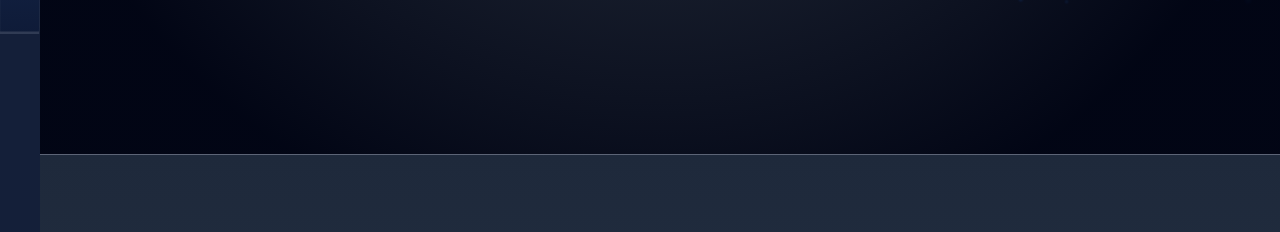
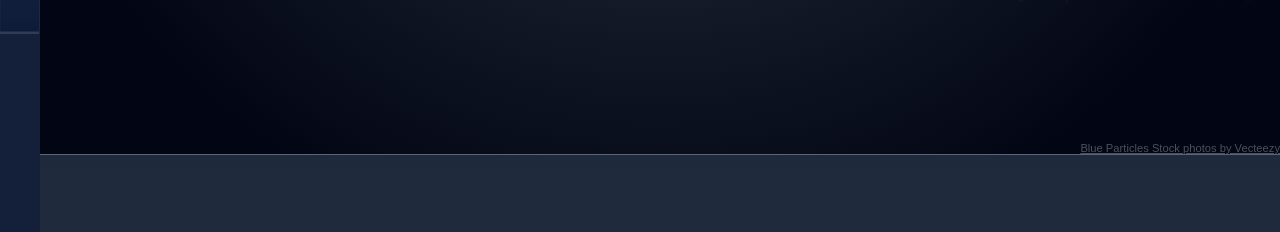
Before and after one commit to llfbh33/portfolio-update, a Next.js app: page / in a window 1280 px wide. Shown: the part 766-998 px from the top of the page. Built offline with nearby package versions, Linux system fonts and the light colour scheme.

Commit message:
added accredidation for using an artists stock photos

```diff
--- a/src/app/components/Hero.js
+++ b/src/app/components/Hero.js
@@ -15,6 +15,7 @@ export default function Hero({ appSections, scrollToSection }) {
     ];
 
     return (
+        <>
         <section
             id="hero"
             style={{
@@ -132,5 +133,6 @@ export default function Hero({ appSections, scrollToSection }) {
 
             </div>
         </section>
+        </>
     );
 }
--- a/src/app/components/Section.js
+++ b/src/app/components/Section.js
@@ -12,6 +12,9 @@ export default function Section({ title, children, index }) {
     >
       {isHero || isContact ? <div className="hero-bg" /> : null}
 
+      {/* Tribute to author of stock images */}
+
+
       <div className="section-content">
         {!isHero && (
           <h2 style={{ marginBottom: "20px", fontSize: "2rem" }}>
@@ -21,6 +24,20 @@ export default function Section({ title, children, index }) {
 
         <div>{children}</div>
       </div>
+            {isHero && <div className="attributions">
+        <a
+          style={{
+            color: "rgba(255, 255, 255, 0.3)",
+            fontSize: "0.7rem",
+
+          }}
+          href="https://www.vecteezy.com/free-photos/blue-particles"
+          target="_blank"
+          rel="noopener, noreferrer"
+          >
+            Blue Particles Stock photos by Vecteezy
+          </a>
+      </div>}
     </section>
   );
 }
--- a/src/app/globals.css
+++ b/src/app/globals.css
@@ -206,6 +206,7 @@ body {
   .section-content {
     width: 100%;
   }
+
   .odd-styling,
   .even-styling,
   .hero-styling {
@@ -334,10 +335,10 @@ body {
   width: 100%;
   max-width: 420px;
   aspect-ratio: 3 / 4;
-  background: rgba(255,255,255,0.06);
-  border: 1px solid rgba(255,255,255,0.12);
+  background: rgba(255, 255, 255, 0.06);
+  border: 1px solid rgba(255, 255, 255, 0.12);
   border-radius: 20px;
-  box-shadow: 0 8px 24px rgba(0,0,0,0.15);
+  box-shadow: 0 8px 24px rgba(0, 0, 0, 0.15);
   backdrop-filter: blur(4px);
   overflow: hidden;
 }
@@ -361,7 +362,7 @@ body {
 .about-image-overlay {
   position: absolute;
   inset: 0;
-  background: linear-gradient(to bottom right, rgba(0,0,0,0.15), rgba(0,0,0,0.4));
+  background: linear-gradient(to bottom right, rgba(0, 0, 0, 0.15), rgba(0, 0, 0, 0.4));
   pointer-events: none;
 }
 
@@ -381,9 +382,21 @@ body {
 
 
 
+.attributions {
+  position: absolute;
+  bottom: 0;
+  right: 0;
+  width: 100%;
+  display: flex;
+  justify-content: flex-end;
+  background-color: rgba(255, 255, 255, 0);
+  /* padding: 4px; */
+
+}
 
 
-/* Chrome, Edge, Safari */
+
+/* Chrome, Edge, Safari, Scroll Behavior */
 ::-webkit-scrollbar {
   width: 6px;
 }
@@ -404,5 +417,5 @@ body {
 
 * {
   scrollbar-width: thin;
-  scrollbar-color: rgba(255,255,255,0.2) transparent;
+  scrollbar-color: rgba(255, 255, 255, 0.2) transparent;
 }
--- a/src/app/page.js
+++ b/src/app/page.js
@@ -73,6 +73,7 @@ export default function Home() {
         className="blu"
       >
 
+
         <div
           style={{
             display: "flex",
```
Also changed, not shown: src/app/components/About.js (+0 -13 lines).
